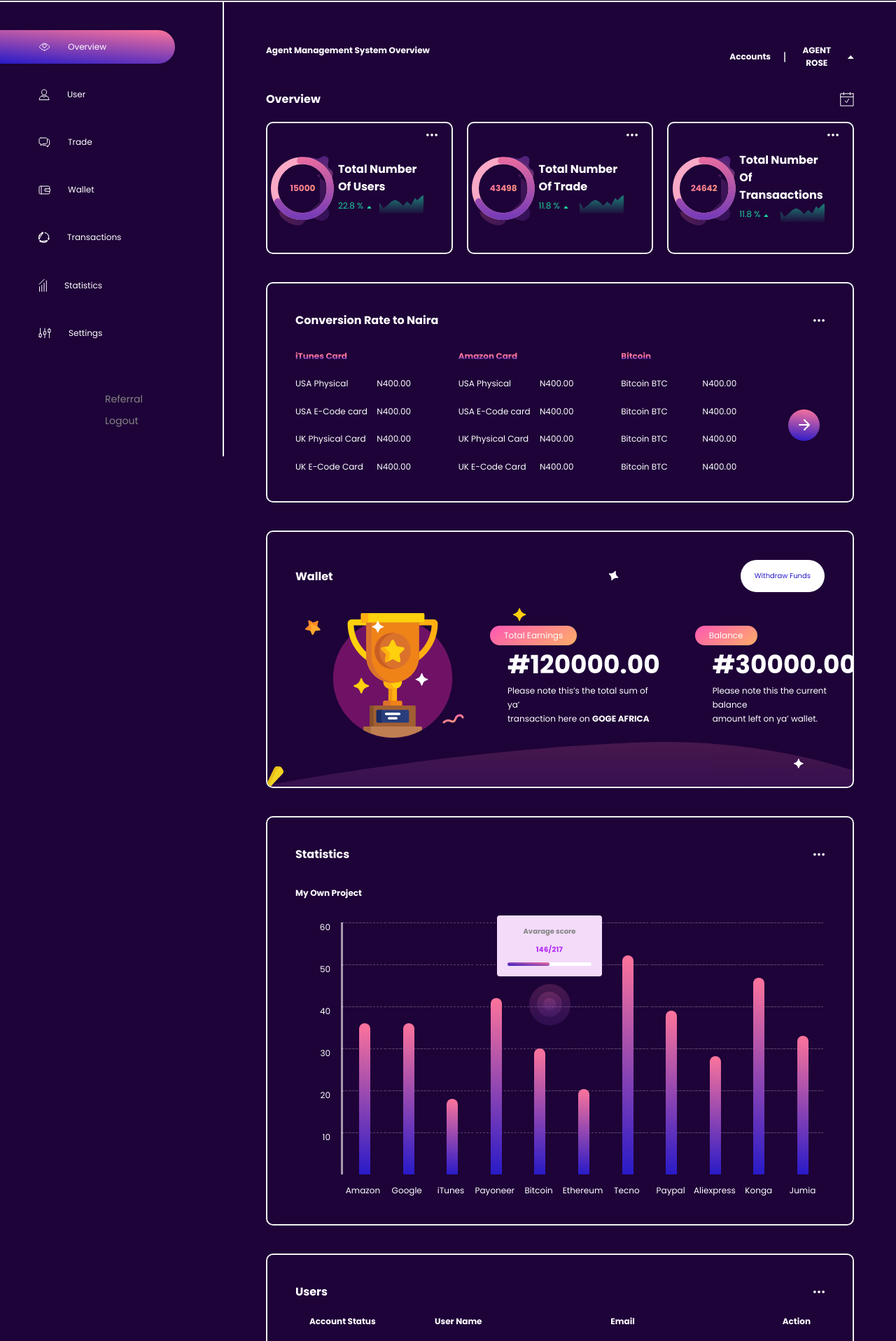
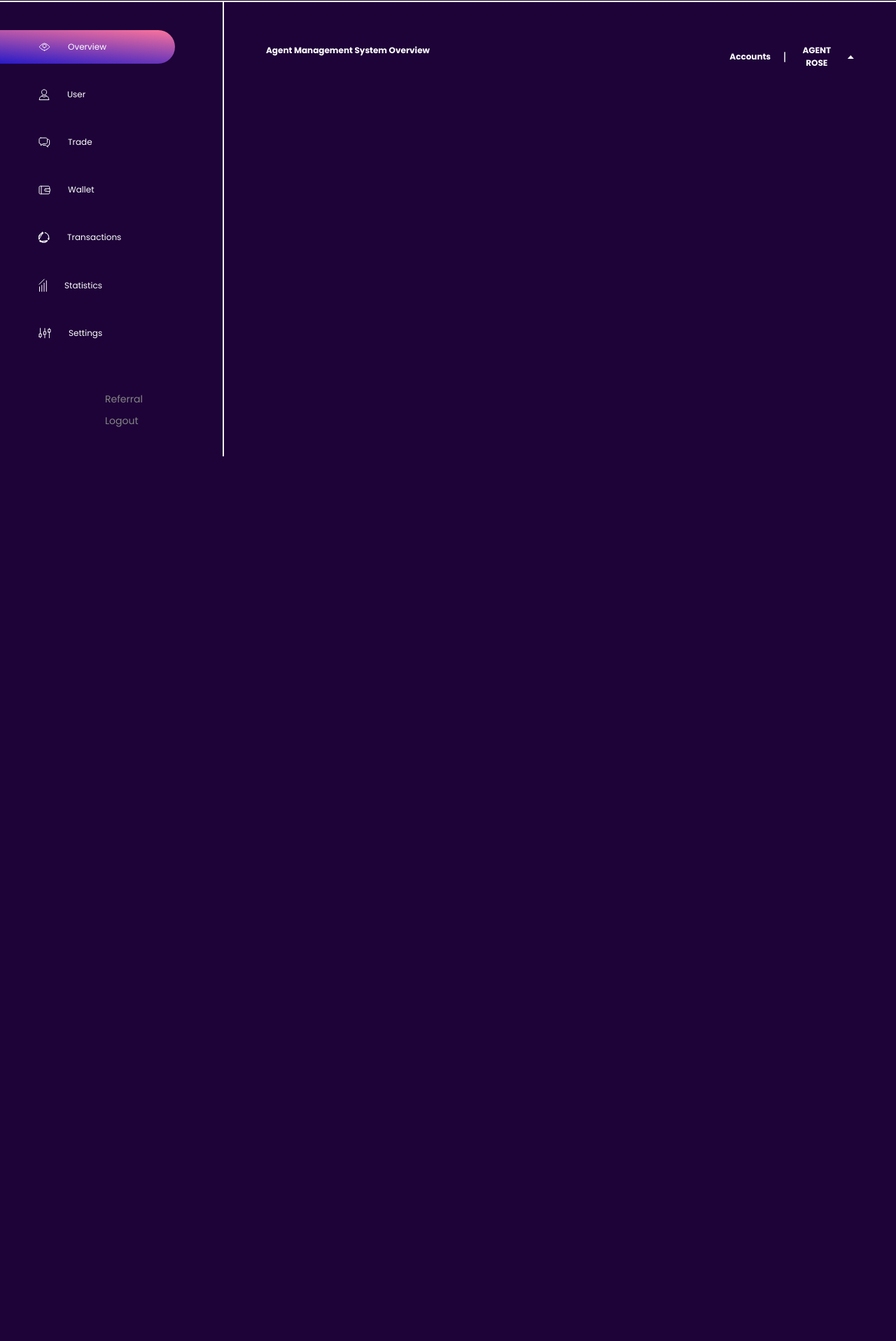
Before and after one commit to arman2tahir/coin-base, a React (Create React App) app: page /settings in a window 1280 px wide. Shown: the part 80-1996 px from the top of the page at 70% size. After the commit the page ends 800 px from the top, so only its background shows below. Built offline with nearby package versions, Linux system fonts and the light colour scheme.

Commit message:
Side Menu is working

```diff
--- a/src/App.js
+++ b/src/App.js
@@ -2,12 +2,11 @@ import './App.css';
 import Header from './Components/Header/Header'
 import SideBar from './Components/SideBar/SideBar'
 import OverView from './Components/OverView/OverView'
-import Conversion from './Components/Conversion/Conversion';
 import Wallet from './Components/Wallet/Wallet';
 import Statistics from './Components/Statistics/Statistics';
 import Users from './Components/Users/Users';
 import Transaction from './Components/Transaction/Transaction';
-import { BrowserRouter as Router, Switch, Route, Link } from "react-router-dom";
+import { BrowserRouter as Router, Switch, Route, Link, Routes } from "react-router-dom";
 
 function App() {
   return (
@@ -25,13 +24,13 @@ function App() {
         </svg>
       </div>
     </div>
-
-    <OverView/>
-    <Conversion />
-    <Wallet />
-    <Statistics/>
-    <Users />
-    <Transaction/>
+      <Routes>
+      <Route path='/' Component={OverView} />
+      <Route path='/wallet' Component={Wallet} />
+      <Route path='/statistics' Component={Statistics} />
+      <Route path='/users' Component={Users} />
+      <Route path='/transaction' Component={Transaction} />
+      </Routes>
 
     </div>
     </Router>
--- a/src/Components/OverView/OverView.js
+++ b/src/Components/OverView/OverView.js
@@ -1,11 +1,17 @@
 import React from "react";
 import "./OverView.css";
 import OverviewBox from "../OverViewBox/OverviewBox";
+import Conversion from '../Conversion/Conversion';
+import Wallet from '../Wallet/Wallet';
+import Statistics from '../Statistics/Statistics';
+import Users from '../Users/Users';
+import Transaction from '../Transaction/Transaction';
 
 
 
 export default function OverView(props) {
   return (
+    <>
     <div className="overview">
 
     <div className="overview-bar">
@@ -25,5 +31,11 @@ export default function OverView(props) {
     <OverviewBox numbers='24642' totalNumbers="Transaactions" percentage="11.8"/>
     </div>
     </div>
+    <Conversion/>
+    <Wallet/>
+    <Statistics/>
+    <Users/>
+    <Transaction/>
+    </>
   );
 }
--- a/src/Components/SideBar/SideBar.js
+++ b/src/Components/SideBar/SideBar.js
@@ -7,59 +7,84 @@ import Wallet from "../../Images/wallet.svg";
 import Reuse from "../../Images/trans.svg";
 import Statics from "../../Images/stats.svg";
 import Settings from "../../Images/setting.svg";
-//import { BrowserRouter as Router, Routes, Route, useLocation } from "react-router-dom";
+import { Link } from 'react-router-dom';
+
+import { useState } from "react";
 
 export default function SideBar() {
-  // let location = useLocation;
-  // useEffect(() => {
-  //   console.log(location.pathname)
-  // }, [location]);
+
+  const sidebarItems = document.querySelectorAll('.s-overview ');
+
+    function handleItemClick(index) {
+      sidebarItems.forEach((item, i) => {
+        if (i === index) {
+          item.classList.add('active');
+        } else {
+          item.classList.remove('active');
+        }
+        console.log("clicked")
+      });
+    }
 
   return (
     <aside>
       <div className="sidebar">
+        <Link to="/" >
         <div className="s-overview active">
           <div className="s-wrapper">
             <img src={Eye} alt="Overview" className="s-eye" />
             Overview
           </div>
         </div>
+        </Link>
+        <Link to="/users">
         <div className="s-overview">
           <div className="s-wrapper">
             <img src={User} alt="User" className="s-eye" />
             User
           </div>
         </div>
+        </Link>
+        <Link to="/">
         <div className="s-overview">
           <div className="s-wrapper">
             <img src={Message} alt="Message" className="s-eye" />
             Trade
           </div>
         </div>
+        </Link>
+        <Link to="/wallet">
         <div className="s-overview">
           <div className="s-wrapper">
             <img src={Wallet} alt="Wallet" className="s-eye" />
             Wallet
           </div>
         </div>
+        </Link>
+        <Link to="/transaction">
         <div className="s-overview">
           <div className="s-wrapper">
             <img src={Reuse} alt="Reuse" className="s-eye" />
             Transactions
           </div>
         </div>
+        </Link>
+        <Link to="/statistics">
         <div className="s-overview">
           <div className="s-wrapper">
             <img src={Statics} alt="Statics" className="s-eye" />
             Statistics
           </div>
         </div>
+        </Link>
+        <Link to="/">
         <div className="s-overview">
           <div className="s-wrapper">
             <img src={Settings} alt="Settings" className="s-eye" />
             Settings
           </div>
         </div>
+        </Link>
         <div className="account-button">
           <button className="refer">Referral</button>
           <button className="logout">Logout</button>
```
